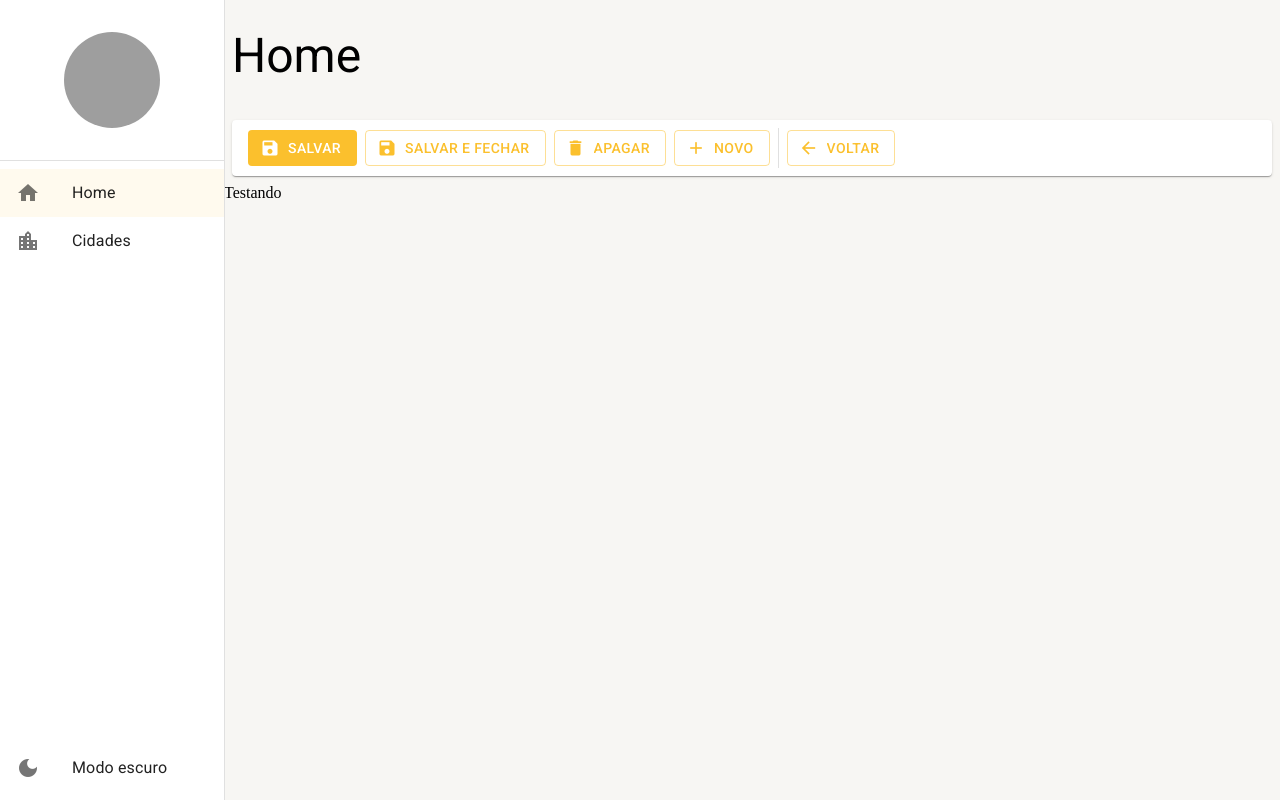
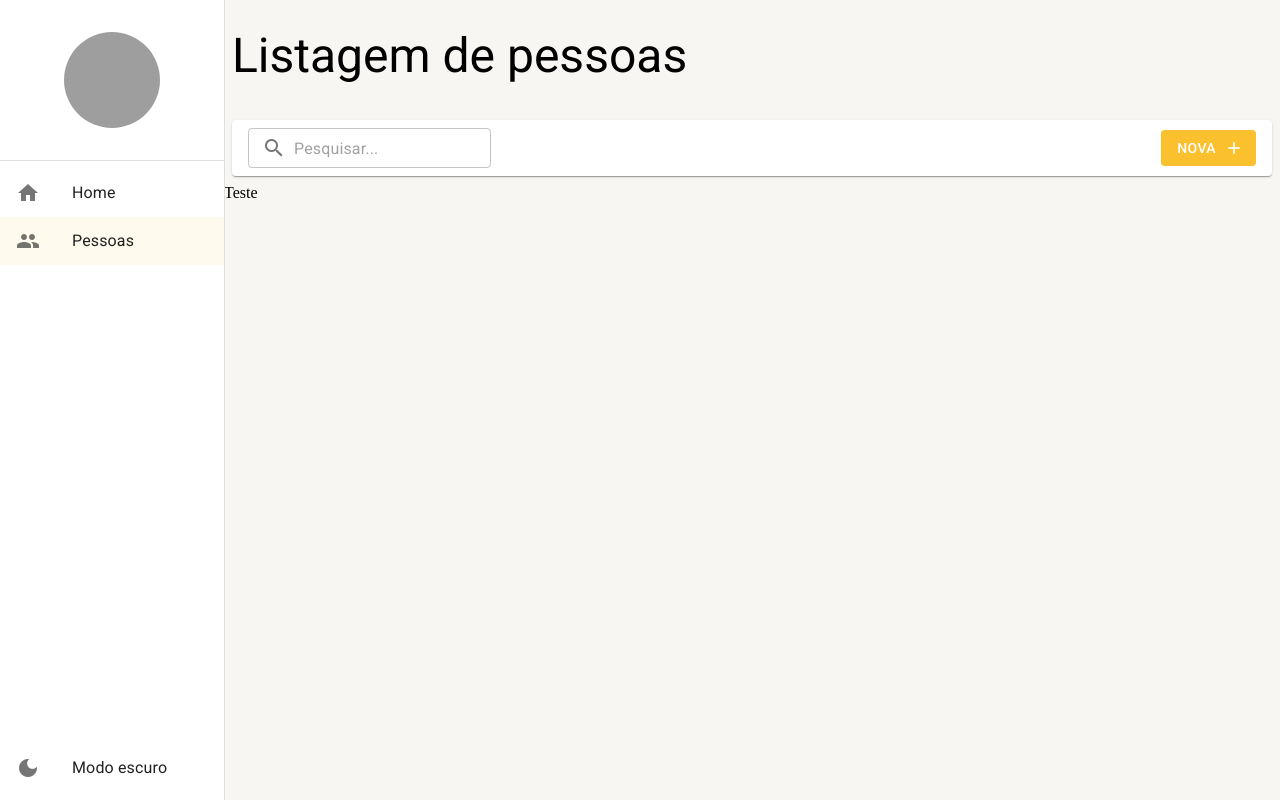
Before and after one commit to jeuchaves/react-typescript-mui, a React (Create React App) app: page /pessoas in a window 1280 px wide. Before the commit this address led to /home. Built offline with nearby package versions, Linux system fonts and the light colour scheme; data requests are answered from the project's data file; grey boxes are pictures that could not be loaded.

Commit message:
feat: Cria sistema de busca não otimizada

```diff
--- a/mock/database.json
+++ b/mock/database.json
@@ -1,5 +1,8 @@
 {
     "pessoas": [
-      { "id": "1", "nome": "Jeú", "sobrenome": "Chaves" }
+      { "id": 1, "email": "jeu@gmail.com", "nomeCompleto": "Jeú Chaves", "cidadeId": 1 },
+      { "id": 2, "email": "jose@gmail.com", "nomeCompleto": "José Nobrega", "cidadeId": 1 },
+      { "id": 3, "email": "rodrigo@gmail.com", "nomeCompleto": "Rodrigo Lucas", "cidadeId": 1 },
+      { "id": 4, "email": "gustavo@gmail.com", "nomeCompleto": "Gustavo Pimentel", "cidadeId": 1 }
     ]
   }
--- a/src/pages/index.ts
+++ b/src/pages/index.ts
@@ -1,2 +1,2 @@
 export * from './dashboard/Dashboard';
-export * from './cidades/ListagemDeCidade';
+export * from './pessoas/ListagemDePessoas';
--- a/src/pages/cidades/ListagemDeCidade.tsx
+++ b/src/pages/pessoas/ListagemDePessoas.tsx
@@ -1,9 +1,10 @@
 import { useSearchParams } from "react-router-dom"
 import { FerramentasDaListagem } from "../../shared/components"
 import { LayoutBaseDePagina } from "../../shared/layouts"
-import { useMemo } from "react";
+import { useEffect, useMemo } from "react";
+import { PessoasService } from "../../shared/services/api/pessoas/PessoasService";
 
-export const ListagemDeCidade: React.FC = () => {
+export const ListagemDePessoas: React.FC = () => {
 
     const [searchParams, setSearchParams] = useSearchParams();
 
@@ -11,9 +12,20 @@ export const ListagemDeCidade: React.FC = () => {
         return searchParams.get('busca') || '';
     }, [searchParams])
 
+    useEffect(() => {
+        PessoasService.getAll(1, busca)
+            .then((result) => {
+                if (result instanceof Error) {
+                    alert(result.message);
+                    return;
+                }
+                console.log(result.data);
+            });
+    }, [busca])
+
     return (
         <LayoutBaseDePagina
-            titulo="Listagem de cidades"
+            titulo="Listagem de pessoas"
             barraDeFerramentas={
                 <FerramentasDaListagem
                     textoBotaoNovo="Nova"
--- a/src/routes/index.tsx
+++ b/src/routes/index.tsx
@@ -1,7 +1,7 @@
 import { Routes, Route, Navigate } from "react-router-dom";
 import { useAppDrawerContext } from "../shared/contexts";
 import { useEffect } from "react";
-import { Dashboard, ListagemDeCidade } from "../pages";
+import { Dashboard, ListagemDePessoas } from "../pages";
 
 export const AppRoutes = () => {
 
@@ -15,9 +15,9 @@ export const AppRoutes = () => {
                 path: '/home'
             },
             {
-                label: 'Cidades',
-                icon: 'location_city',
-                path: 'cidades'
+                label: 'Pessoas',
+                icon: 'people',
+                path: '/pessoas'
             }
         ]);
     },[setDrawerOptions])
@@ -25,7 +25,7 @@ export const AppRoutes = () => {
     return (
         <Routes>
             <Route path="/home" element={<Dashboard/>}/>
-            <Route path="/cidades" element={<ListagemDeCidade/>}/>
+            <Route path="/pessoas" element={<ListagemDePessoas/>}/>
             <Route path="*" element={<Navigate to="/home"/>}/>
         </Routes>
     );
--- a/src/shared/services/api/pessoas/PessoasService.ts
+++ b/src/shared/services/api/pessoas/PessoasService.ts
@@ -22,6 +22,7 @@ type TPessoasComTotalCount = {
 
 const getAll = async (page=1, filter = ''): Promise<TPessoasComTotalCount | Error> => {
     try {
+
         const urlRelativa = `/pessoas?_page=${page}&_limit=${Environment.LIMITE_DE_LINHAS}&nomeCompleto_like=${filter}`;
 
         const { data, headers } = await Api.get(urlRelativa);
@@ -29,9 +30,9 @@ const getAll = async (page=1, filter = ''): Promise<TPessoasComTotalCount | Erro
         if (data) {
             return {
                 data,
-                totalCount: Number(headers['X-Total-Count'] || Environment.LIMITE_DE_LINHAS)
-            };
-        }
+                totalCount: Number(headers['x-total-count'] || Environment.LIMITE_DE_LINHAS)
+            }
+        };
 
         return new Error('Erro ao listar os registros.');
 
```
